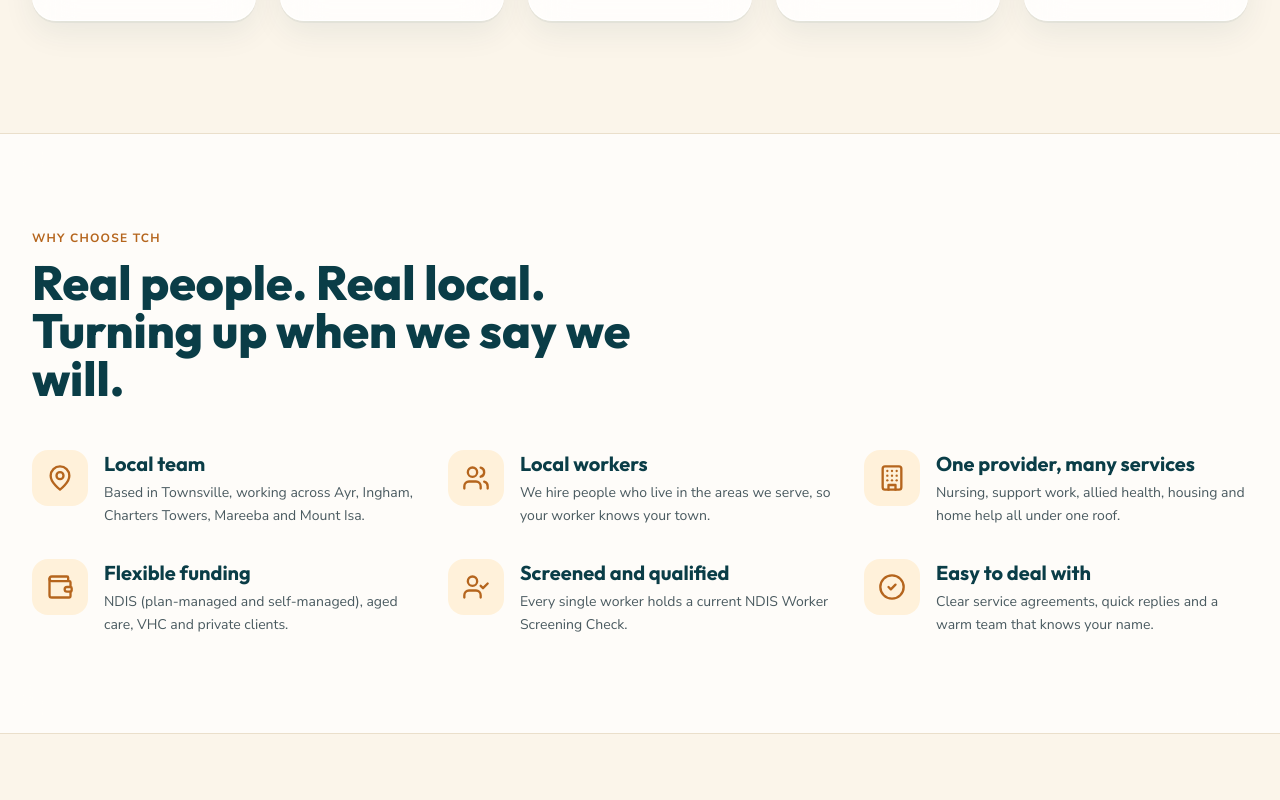
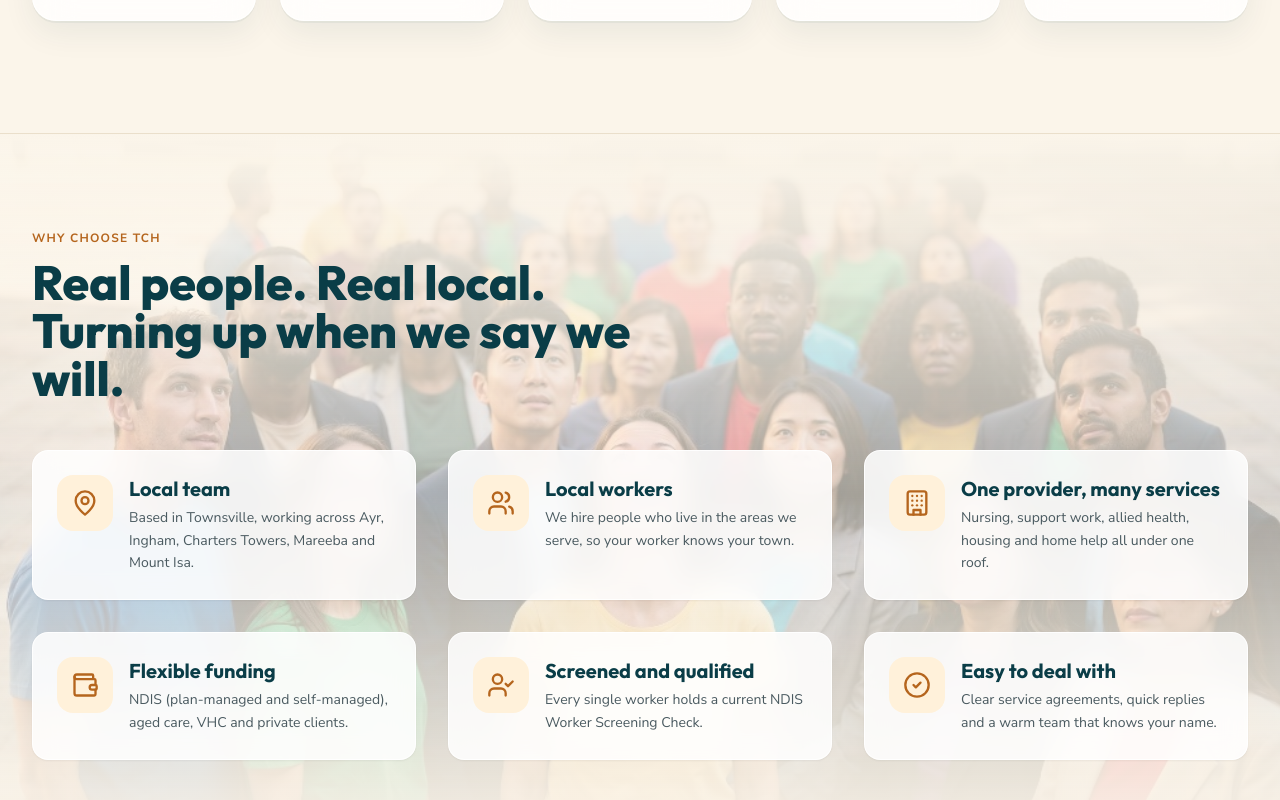
Before and after one commit to geomadappallil-star/TCH_FE, a React (Vite) app: page / in a window 1280 px wide. Shown: the part 1640-2440 px from the top of the page. Built offline with nearby package versions, Linux system fonts and the light colour scheme; no server answers.

Commit message:
feat(home): add diverse community background image behind Why Choose TCH section

```diff
--- a/src/components/HomeHero.tsx
+++ b/src/components/HomeHero.tsx
@@ -316,9 +316,19 @@ export const HomeHero: React.FC = () => {
         </div>
       </div>
 
-      {/* 4. Why Choose TCH (6 Card Grid) */}
-      <div className="w-full bg-white/70 backdrop-blur-xl border-y border-[#EADFCB] py-16 md:py-24 mb-20">
-        <div className="max-w-7xl mx-auto px-4 sm:px-6 lg:px-8">
+      {/* 4. Why Choose TCH (6 Card Grid with Background Image) */}
+      <div className="relative w-full overflow-hidden border-y border-[#EADFCB] py-16 md:py-24 mb-20">
+        {/* Background Image Layer */}
+        <div
+          className="absolute inset-0 bg-cover bg-center bg-no-repeat opacity-35 filter saturate-110"
+          style={{ backgroundImage: `url('/images/why-choose-community.jpg')` }}
+          aria-hidden="true"
+        />
+        {/* Semi-transparent Glass Gradient Wash for crystal clear contrast */}
+        <div className="absolute inset-0 bg-gradient-to-r from-[#FBF5EA]/92 via-[#FBF5EA]/85 to-[#FBF5EA]/75" />
+        <div className="absolute inset-0 bg-gradient-to-b from-[#FBF5EA] via-transparent to-[#FBF5EA]" />
+
+        <div className="relative z-10 max-w-7xl mx-auto px-4 sm:px-6 lg:px-8">
 
           <div className="flex flex-col gap-3 max-w-2xl mb-12">
             <span className="text-xs font-bold tracking-widest uppercase text-[#B5651D]">
@@ -329,11 +339,14 @@ export const HomeHero: React.FC = () => {
             </h2>
           </div>
 
-          <div className="grid grid-cols-1 md:grid-cols-2 lg:grid-cols-3 gap-8">
+          <div className="grid grid-cols-1 md:grid-cols-2 lg:grid-cols-3 gap-6 lg:gap-8">
             {whyChooseUs.map((w, idx) => {
               const Icon = w.icon;
               return (
-                <div key={idx} className="flex gap-4 items-start">
+                <div
+                  key={idx}
+                  className="flex gap-4 items-start p-5 sm:p-6 rounded-2xl bg-white/85 backdrop-blur-md border border-white/90 shadow-sm hover:bg-white/95 hover:shadow-md hover:-translate-y-0.5 transition-all"
+                >
                   <div className="w-14 h-14 rounded-2xl bg-[#FFF1DA] flex items-center justify-center text-[#B5651D] flex-shrink-0 shadow-xs">
                     <Icon className="w-7 h-7" />
                   </div>
```
Also changed, not shown: public/images/why-choose-community.jpg (added).
